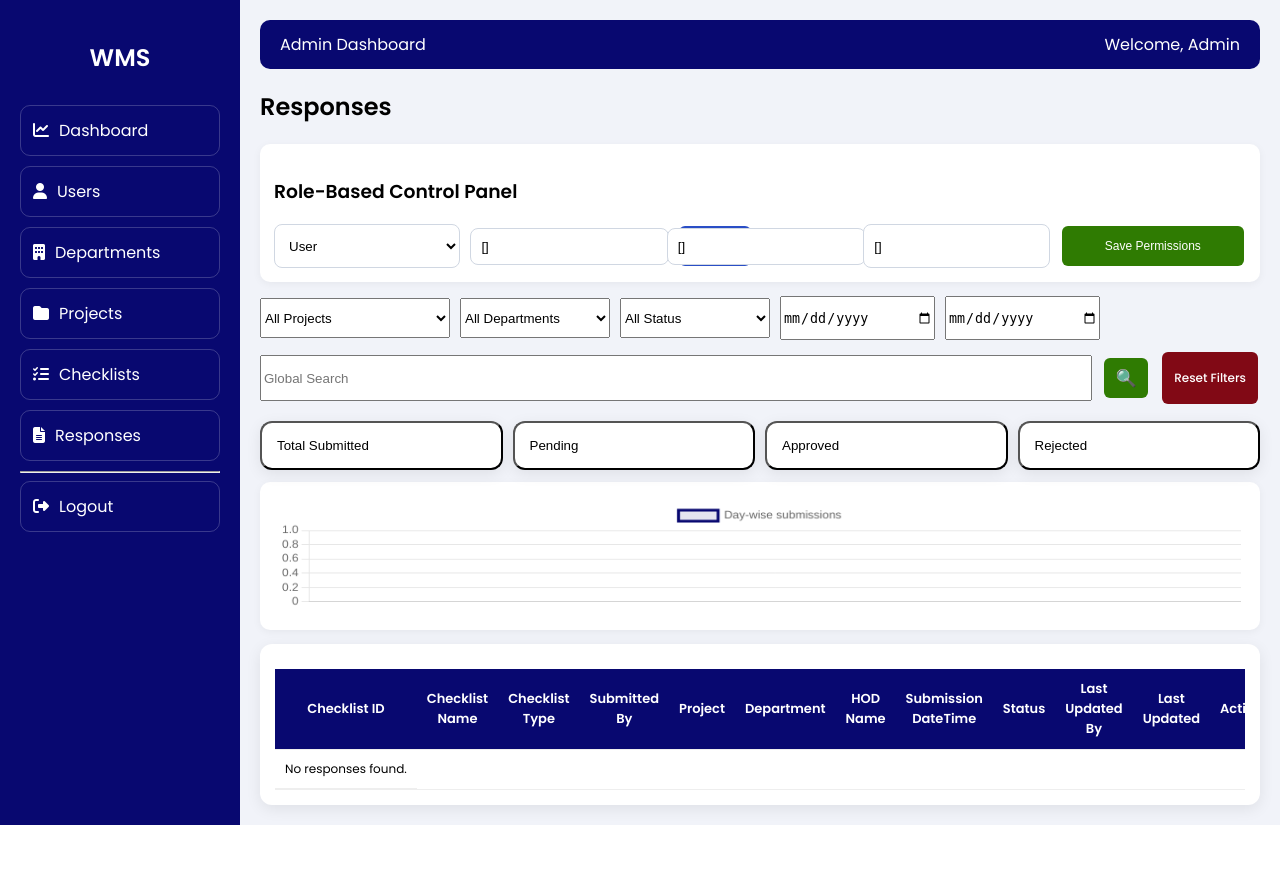
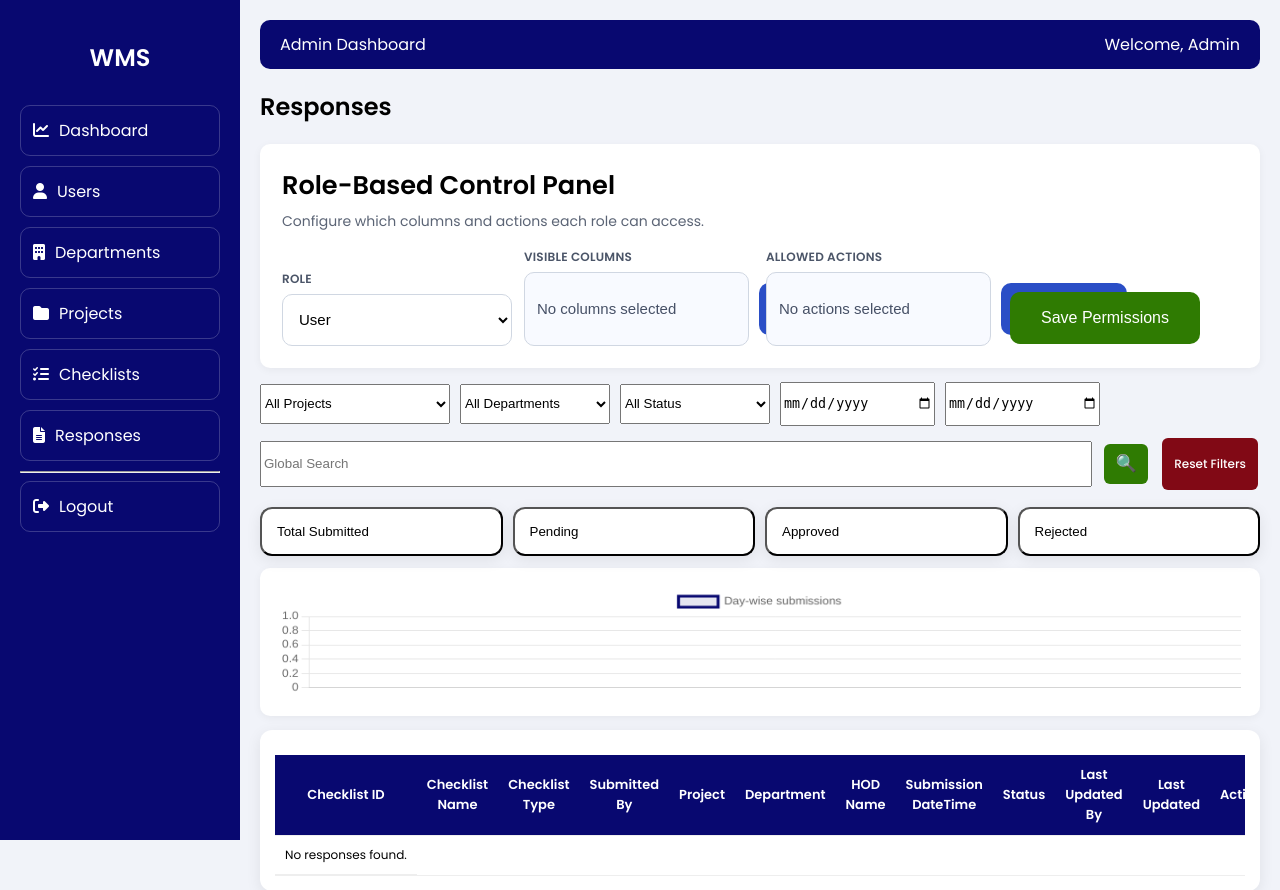
Before and after one commit to TheSyntaxWriter/QCMS, a Django app: template frontend/templates/admin_panel/admin_responses.html in a window 1280 px wide. Shown: the top 890 px of the page. Before the commit the page ends 825 px from the top, so only its background shows below. Run offline with Django 4.2, Linux system fonts and the light colour scheme; the template is opened without the code that fills it: values that come from a table or form of the project are taken from there, others are empty; data comes from the database, SQL or seed files in the repository.

Commit message:
Remove project selector from responses role control panel

```diff
--- a/backend/views/admin.py
+++ b/backend/views/admin.py
@@ -455,7 +455,6 @@ def admin_responses(request):
     return render(request, 'admin_panel/admin_responses.html', {
         'responses': page_obj,
         'projects': active_projects,
-        'projects_json': list(active_projects.values('id', 'name', 'domain')),
         'departments': Department.objects.filter(is_active=True).order_by('name'),
         'stats': stats,
         'role_permissions': role_permissions,
--- a/frontend/static/admin_panel/admin_responses.js
+++ b/frontend/static/admin_panel/admin_responses.js
@@ -3,12 +3,10 @@
   if (!cfg) return;
   const chartData = JSON.parse(document.getElementById('response-chart-data').textContent);
   const rolePermissionData = JSON.parse(document.getElementById('role-permission-data')?.textContent || '{}');
-  const projectsData = JSON.parse(document.getElementById('response-project-data')?.textContent || '[]');
   const deletePopup = document.getElementById('deletePopup');
   const deleteResponseIdInput = document.getElementById('deleteResponseId');
   const permissionRoleEl = document.getElementById('permissionRole');
   const visibleColumnsInput = document.getElementById('visibleColumnsInput');
-  const selectedProjectsInput = document.getElementById('selectedProjectsInput');
   const allowedActionsInput = document.getElementById('allowedActionsInput');
 
   const selectionPopup = document.getElementById('selectionPopup');
@@ -18,7 +16,7 @@
   const selectionPopupCancel = document.getElementById('selectionPopupCancel');
   const selectionPopupSave = document.getElementById('selectionPopupSave');
   const selectColumnsBtn = document.getElementById('selectColumnsBtn');
-  const selectProjectsBtn = document.getElementById('selectProjectsBtn');
+  const selectActionsBtn = document.getElementById('selectActionsBtn');
   const RESPONSE_COLUMNS = [
     { key: 'checklist_id', label: 'Checklist ID' },
     { key: 'checklist_name', label: 'Checklist Name' },
@@ -33,7 +31,16 @@
     { key: 'last_updated', label: 'Last Updated' },
     { key: 'actions', label: 'Actions' },
   ];
+  const RESPONSE_ACTIONS = [
+    { key: 'view', label: 'View' },
+    { key: 'edit', label: 'Edit' },
+    { key: 'approve', label: 'Approve' },
+    { key: 'reject', label: 'Reject' },
+    { key: 'toggle', label: 'Activate/Deactivate' },
+    { key: 'delete', label: 'Delete' },
+  ];
   let selectionContext = null;
+  let selectedProjectsState = [];
 
   function parseArraySafe(value, fallback = []) {
     try {
@@ -48,11 +55,38 @@
     const rolePermission = rolePermissionData[role] || {};
     const visibleColumns = Array.isArray(rolePermission.visible_columns) ? rolePermission.visible_columns : [];
     const allowedActions = Array.isArray(rolePermission.allowed_actions) ? rolePermission.allowed_actions : [];
-    const selectedProjects = Array.isArray(rolePermission.selected_projects) ? rolePermission.selected_projects : [];
+    selectedProjectsState = Array.isArray(rolePermission.selected_projects) ? rolePermission.selected_projects : [];
 
     visibleColumnsInput.value = JSON.stringify(visibleColumns);
     allowedActionsInput.value = JSON.stringify(allowedActions);
-    selectedProjectsInput.value = JSON.stringify(selectedProjects);
+    updatePermissionInputViews();
+  }
+
+
+  function formatSelectedSummary(values, itemLabel) {
+    if (!Array.isArray(values) || values.length === 0) return `No ${itemLabel} selected`;
+    if (values.length <= 3) return values.join(', ');
+    return `${values.length} ${itemLabel} selected`;
+  }
+
+  function updatePermissionInputViews() {
+    const selectedColumns = parseArraySafe(visibleColumnsInput?.dataset.rawValue || visibleColumnsInput?.value);
+    const selectedActions = parseArraySafe(allowedActionsInput?.dataset.rawValue || allowedActionsInput?.value);
+
+    if (visibleColumnsInput) {
+      visibleColumnsInput.title = selectedColumns.join(', ');
+      visibleColumnsInput.value = formatSelectedSummary(selectedColumns, 'columns');
+      visibleColumnsInput.dataset.rawValue = JSON.stringify(selectedColumns);
+    }
+
+
+    if (allowedActionsInput) {
+      const actionLabels = selectedActions
+        .map((action) => RESPONSE_ACTIONS.find((item) => item.key === action)?.label || action);
+      allowedActionsInput.title = actionLabels.join(', ');
+      allowedActionsInput.value = formatSelectedSummary(actionLabels, 'actions');
+      allowedActionsInput.dataset.rawValue = JSON.stringify(selectedActions);
+    }
   }
 
   function openSelectionPopup({ type, title, options, selectedValues }) {
@@ -110,16 +144,16 @@
       type: 'columns',
       title: 'Select Columns',
       options: RESPONSE_COLUMNS.map((col) => ({ value: col.key, label: col.label })),
-      selectedValues: parseArraySafe(visibleColumnsInput.value),
+      selectedValues: parseArraySafe(visibleColumnsInput?.dataset.rawValue || visibleColumnsInput.value),
     });
   });
 
-  selectProjectsBtn?.addEventListener('click', () => {
+  selectActionsBtn?.addEventListener('click', () => {
     openSelectionPopup({
-      type: 'projects',
-      title: 'Select Projects',
-      options: projectsData.map((project) => ({ value: project.id, label: `${project.name} (${project.domain})` })),
-      selectedValues: parseArraySafe(selectedProjectsInput.value),
+      type: 'actions',
+      title: 'Select Allowed Actions',
+      options: RESPONSE_ACTIONS.map((action) => ({ value: action.key, label: action.label })),
+      selectedValues: parseArraySafe(allowedActionsInput?.dataset.rawValue || allowedActionsInput.value),
     });
   });
 
@@ -132,9 +166,10 @@
     if (selectionContext.type === 'columns') {
       visibleColumnsInput.value = JSON.stringify(selectedValues);
     }
-    if (selectionContext.type === 'projects') {
-      selectedProjectsInput.value = JSON.stringify(selectedValues.map((value) => Number(value)));
+    if (selectionContext.type === 'actions') {
+      allowedActionsInput.value = JSON.stringify(selectedValues);
     }
+    updatePermissionInputViews();
     closeSelectionPopup();
   });
 
@@ -172,16 +207,16 @@
     const fd = new FormData();
     fd.append('action', 'save_permissions');
     fd.append('role', permissionRoleEl.value);
-    fd.append('visible_columns', visibleColumnsInput.value || '[]');
-    fd.append('selected_projects', selectedProjectsInput.value || '[]');
-    fd.append('allowed_actions', allowedActionsInput.value || '[]');
+    fd.append('visible_columns', visibleColumnsInput?.dataset.rawValue || '[]');
+    fd.append('selected_projects', JSON.stringify(selectedProjectsState));
+    fd.append('allowed_actions', allowedActionsInput?.dataset.rawValue || '[]');
     fd.append('csrfmiddlewaretoken', cfg.csrfToken);
     await fetch(cfg.actionUrl, { method: 'POST', body: fd });
     rolePermissionData[permissionRoleEl.value] = {
       ...(rolePermissionData[permissionRoleEl.value] || {}),
-      visible_columns: parseArraySafe(visibleColumnsInput.value),
-      selected_projects: parseArraySafe(selectedProjectsInput.value),
-      allowed_actions: parseArraySafe(allowedActionsInput.value),
+      visible_columns: parseArraySafe(visibleColumnsInput?.dataset.rawValue || visibleColumnsInput.value),
+      selected_projects: selectedProjectsState,
+      allowed_actions: parseArraySafe(allowedActionsInput?.dataset.rawValue || allowedActionsInput.value),
     };
     alert('Role permissions saved');
   });
--- a/frontend/static/admin_panel/checklist_response.css
+++ b/frontend/static/admin_panel/checklist_response.css
@@ -1,9 +1,20 @@
 .card-lite{background:#fff;padding:14px;border-radius:10px;margin-bottom:14px;box-shadow:0 2px 8px rgba(0,0,0,.05)}
 .panel-header{display:flex;justify-content:space-between;align-items:center;gap:12px;margin-bottom:12px}
+.control-panel{padding:22px}
+.control-panel-header{margin-bottom:16px}
+.control-panel-header h3{margin:0 0 6px;font-size:clamp(1.6rem,1.5vw,2rem)}
+.control-panel-header p{margin:0;color:#5b6475;font-size:14px}
+.permissions-grid{display:grid;grid-template-columns:repeat(auto-fit,minmax(220px,1fr));gap:12px;align-items:end}
+.permission-field{display:flex;flex-direction:column;gap:6px}
+.permission-field label{font-size:12px;font-weight:600;color:#4b5568;text-transform:uppercase;letter-spacing:.02em}
+.permission-field input,.permission-field select{height:52px;padding:10px 12px;border:1px solid #d0d7e2;border-radius:10px;background:#fff;font-size:15px}
+.permission-field input[readonly]{background:#f8faff;color:#465066}
+.inline-control-group{display:grid;grid-template-columns:1fr auto;gap:8px;align-items:center}
+.inline-control-group .btn{height:52px;padding:0 16px;font-size:15px;border-radius:10px;white-space:nowrap}
+.permission-save-wrap{display:flex}
+.permission-save-wrap .btn{height:52px;min-width:190px;font-size:16px;border-radius:10px}
 .filter-grid{display:grid;grid-template-columns:repeat(auto-fit,minmax(170px,1fr));gap:10px}
 .filter-grid input,.filter-grid select{padding:10px;border:1px solid #d0d7e2;border-radius:8px;background:#fff}
-.inline-control-group{display:flex;gap:8px;align-items:center}
-.inline-control-group input{flex:1}
 .selection-list{display:flex;flex-direction:column;gap:8px;max-height:380px;overflow:auto}
 .selection-item{display:flex;align-items:center;gap:10px;padding:8px 10px;border:1px solid #e5e8f0;border-radius:8px;cursor:pointer}
 .selection-item input{width:auto;margin:0}
@@ -21,4 +32,8 @@
 .builder-footer{display:flex;justify-content:flex-end;padding-top:12px}
 .stats-grid{display:grid;grid-template-columns:repeat(auto-fit,minmax(130px,1fr));gap:10px;margin-bottom:12px}
 .stats-grid .card{display:flex;flex-direction:column;align-items:flex-start;cursor:pointer}
-@media(max-width:768px){.content{margin-left:0}.sidebar{position:relative;width:auto;height:auto}}
+@media(max-width:1180px){
+  .permission-save-wrap{grid-column:1/-1}
+  .permission-save-wrap .btn{width:100%}
+}
+@media(max-width:768px){.content{margin-left:0}.sidebar{position:relative;width:auto;height:auto}.inline-control-group{grid-template-columns:1fr}}
--- a/frontend/templates/admin_panel/admin_responses.html
+++ b/frontend/templates/admin_panel/admin_responses.html
@@ -7,23 +7,39 @@
 
 <h2>Responses</h2>
 <div class="card-lite control-panel">
+  <div class="control-panel-header">
     <h3>Role-Based Control Panel</h3>
-  <div class="filter-grid">
+    <p>Configure which columns and actions each role can access.</p>
+  </div>
+  <div class="permissions-grid">
+    <div class="permission-field role-field">
+      <label for="permissionRole">Role</label>
       <select id="permissionRole">
         <option>User</option>
         <option>HOD</option>
         <option>Management</option>
       </select>
+    </div>
+
+    <div class="permission-field selection-field">
+      <label for="visibleColumnsInput">Visible Columns</label>
       <div class="inline-control-group">
-      <input id="visibleColumnsInput" placeholder='Visible Columns JSON (e.g. ["checklist_id","status"])' readonly />
+        <input id="visibleColumnsInput" readonly />
         <button class="btn btn-view" id="selectColumnsBtn" type="button">Select Columns</button>
       </div>
+    </div>
+
+    <div class="permission-field selection-field">
+      <label for="allowedActionsInput">Allowed Actions</label>
       <div class="inline-control-group">
-      <input id="selectedProjectsInput" placeholder='Selected Projects JSON (e.g. [1,2])' readonly />
-      <button class="btn btn-view" id="selectProjectsBtn" type="button">Select Projects</button>
+        <input id="allowedActionsInput" readonly />
+        <button class="btn btn-view" id="selectActionsBtn" type="button">Select Actions</button>
       </div>
-    <input id="allowedActionsInput" placeholder='Allowed Actions JSON (e.g. ["view","approve"])' />
-    <button class="btn btn-add" id="savePermissionsBtn">Save Permissions</button>
+    </div>
+
+    <div class="permission-save-wrap">
+      <button class="btn btn-add" id="savePermissionsBtn" type="button">Save Permissions</button>
+    </div>
   </div>
 </div>
 
@@ -129,7 +145,6 @@
 <script src="https://cdn.jsdelivr.net/npm/chart.js"></script>
 {{ chart_data|json_script:'response-chart-data' }}
 {{ role_permissions|json_script:'role-permission-data' }}
-{{ projects_json|json_script:'response-project-data' }}
 <script>
 window.responsePageConfig = {
   actionUrl: "{% url 'admin_response_action' %}",
```
Lines whose indentation alone changed are shown as unchanged.
